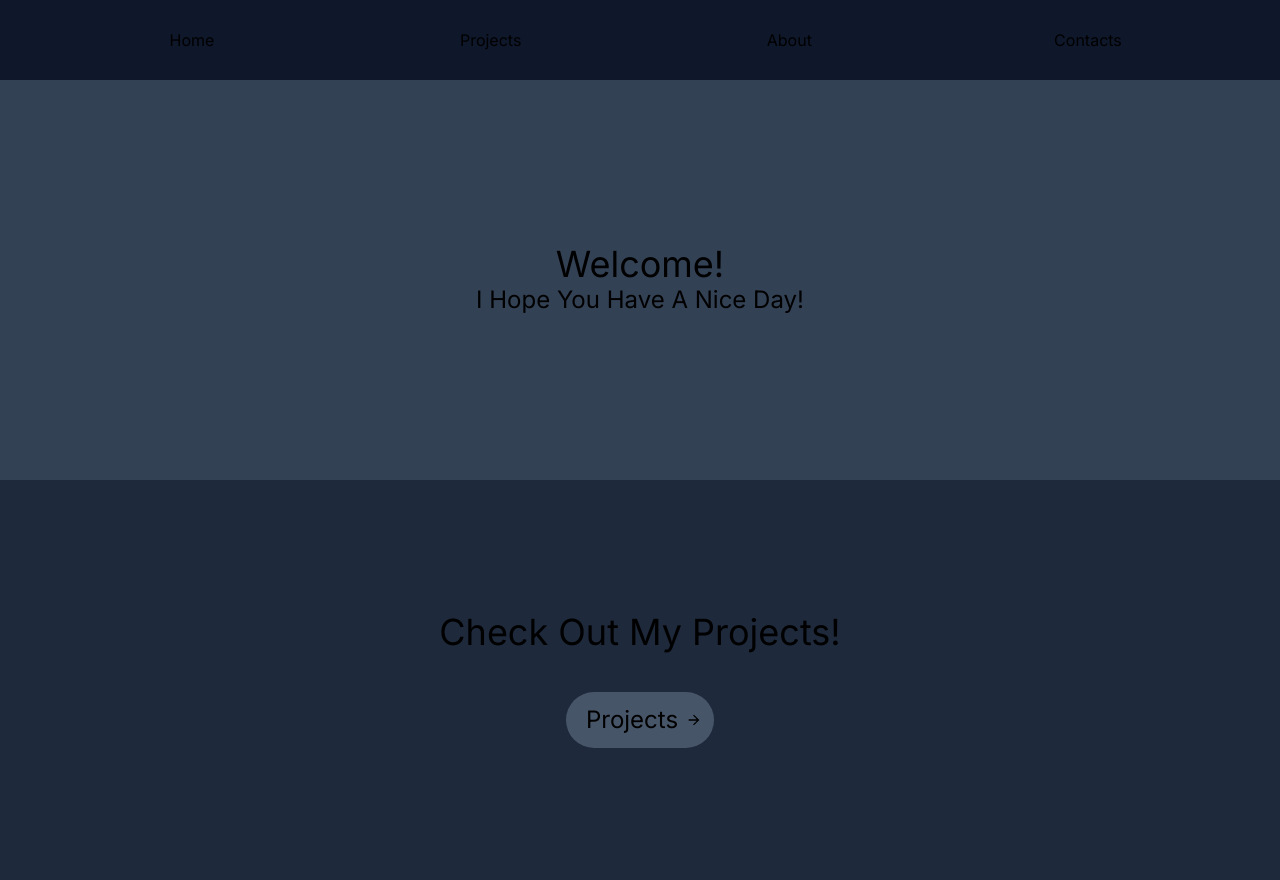
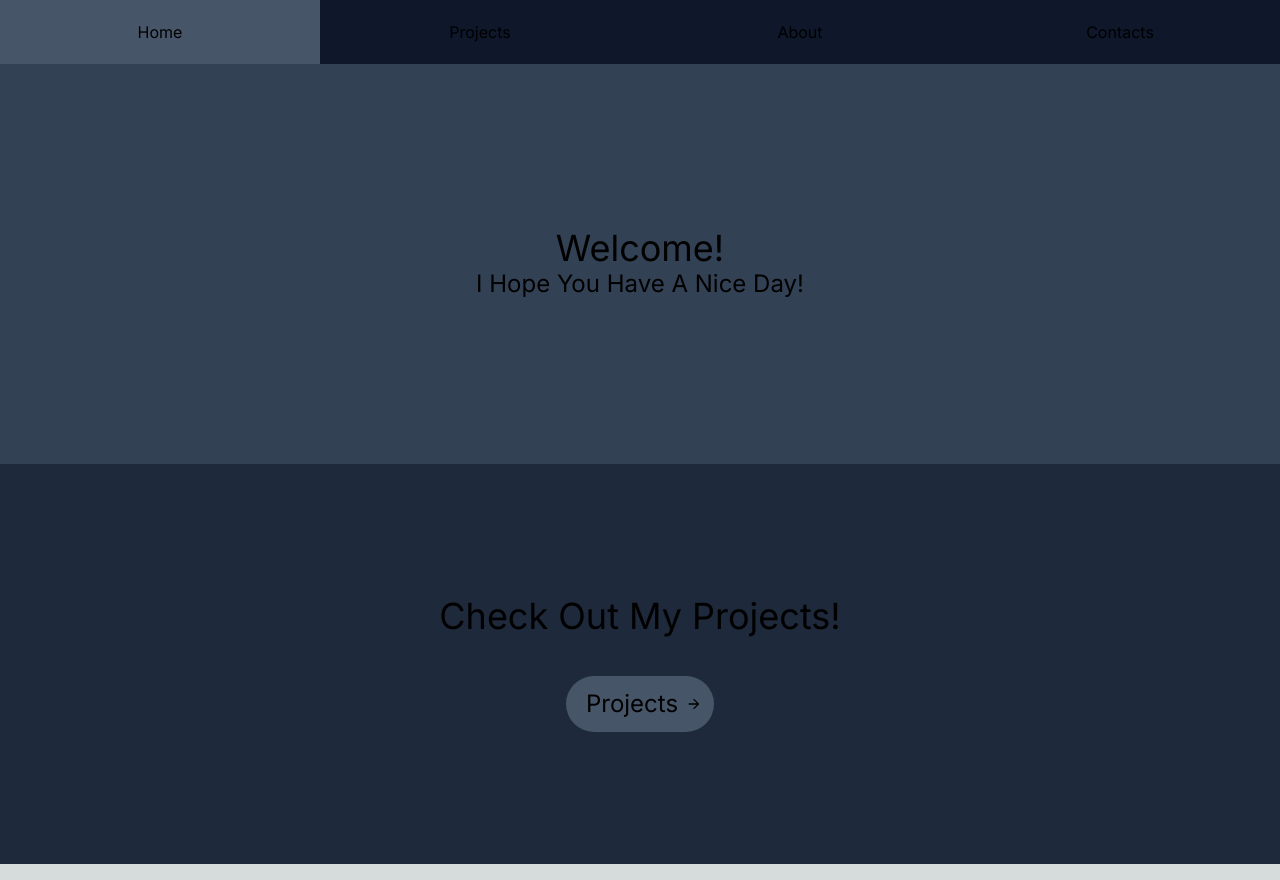
Before and after one commit to Simon7896/personal-website, a Next.js app: page / in a window 1280 px wide. Built offline with nearby package versions, Linux system fonts and the light colour scheme.

Commit message:
Refactored top bar links into components

```diff
--- a/src/app/layout.tsx
+++ b/src/app/layout.tsx
@@ -1,24 +1,28 @@
 import './globals.css'
 import { Inter } from 'next/font/google'
 import Link from 'next/link'
+import React, { ReactComponentElement } from 'react'
 
 const inter = Inter({ subsets: ['latin'] })
 
-const TopBar: React.FunctionComponent = () => {
+type TopBarLinkProps = {
+  href: string;
+  children: React.ReactNode;
+}
+
+const TopBarLink = ({href, children}: TopBarLinkProps) => {
+  return (
+    <Link className='basis-1/6 py-5 flex-grow bg-slate-900 hover:bg-slate-600' href={href}>{children}</Link>
+  )
+}
+
+const TopBar = () => {
   return (
     <div className="sticky top-0 flex flex-row content-center justify-evenly items-stretch text-center w-full bg-slate-900">
-      <Link className="basis-1/6 p-5 my-2" href="/">
-        Home
-      </Link>
-      <Link className="basis-1/6 p-5 my-2" href="/projects">
-        Projects
-      </Link>
-      <Link className="basis-1/6 p-5 my-2" href="/about">
-        About
-      </Link>
-      <Link className="basis-1/6 p-5 my-2" href="/contacts">
-        Contacts
-      </Link>
+      <TopBarLink href="/"><p>Home</p></TopBarLink>
+      <TopBarLink href="/projects"><p>Projects</p></TopBarLink>
+      <TopBarLink href="/about"><p>About</p></TopBarLink>
+      <TopBarLink href="/contacts"><p>Contacts</p></TopBarLink>
     </div>
   )
 }
```
